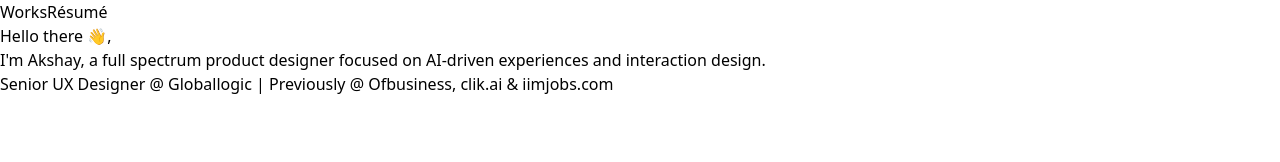
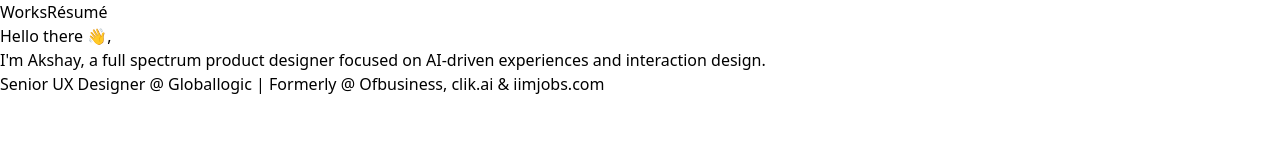
Before and after one commit to Shivu150199/Akshay-portfolio, a React (Vite) app: page / in a window 1280 px wide. Shown: the top 162 px of the page. Built offline with nearby package versions, Linux system fonts and the light colour scheme.

Commit message:
fix: update text in PortfolioHero component and correct link in PortfolioWorks component

```diff
--- a/src/components/PortfolioHero.jsx
+++ b/src/components/PortfolioHero.jsx
@@ -115,7 +115,7 @@ export default function PortfolioHero() {
                     }`}
                     style={{ transitionDelay: "600ms" }}
                 >
-                    Senior UX Designer @ Globallogic | Previously @ Ofbusiness,
+                    Senior UX Designer @ Globallogic | Formerly @ Ofbusiness,
                     clik.ai & iimjobs.com
                 </p>
             </main>
--- a/src/components/Portfolioworks.jsx
+++ b/src/components/Portfolioworks.jsx
@@ -58,7 +58,7 @@ export default function PortfolioWorks() {
 
                     <div className="flex items-center justify-start p-8">
                         <a
-                            href="https://drive.google.com/file/d/1QAOzAWf2OJCEWx6uB2ANwkvaiOz8tWl_/view?usp=sharing"
+                            href="https://drive.google.com/file/d/1z-kNbarCSz44uFJGGTo-4pa6GhqIkcEM/view"
                             className="group relative inline-flex items-center gap-3 px-6 py-3 text-lg font-semibold text-white bg-gradient-to-r from-blue-600 via-purple-600 to-pink-600 rounded-full overflow-hidden transition-all duration-300 hover:shadow-2xl hover:shadow-purple-500/50 hover:scale-105 active:scale-95"
                             target="_blank"
                             rel="noopener noreferrer"
@@ -98,7 +98,7 @@ export default function PortfolioWorks() {
                 {/* Right Side - Project Description */}
                 <div className="lg:sticky lg:top-12 space-y-8 flex  flex-col justify-center">
                     <h2 className="text-3xl md:text-4xl font-normal leading-tight">
-                        Mobile Application for Gym management
+                        Mobile application for Gym management
                     </h2>
 
                     <div className="space-y-6 text-lg text-gray-700">
```
Also changed, not shown: 1 other file (tests, documents, lock files or other folders).
